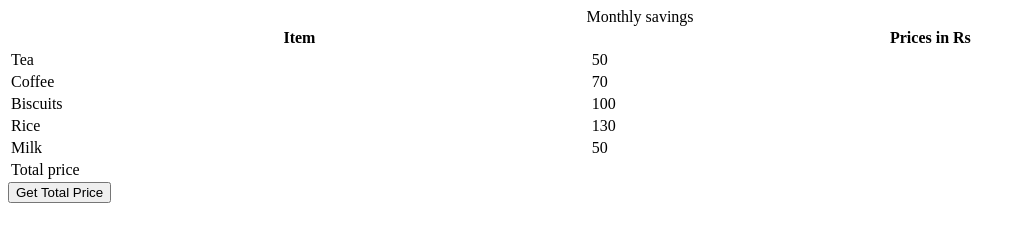
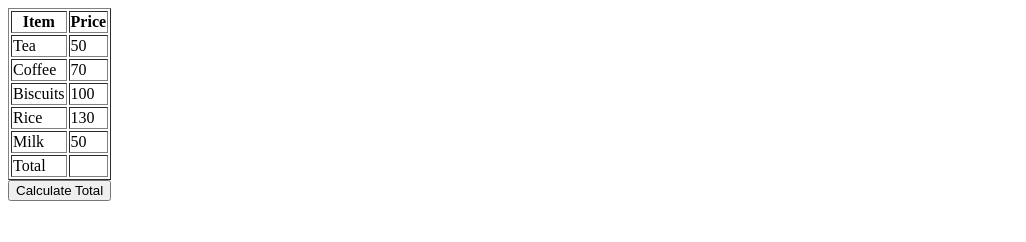
Before and after one commit to acciojob/grofers-checkout-kvniranwb, a website: page main.html in a window 1280 px wide. Shown: the whole page, without its empty margins (0-1026 px from the left). Drawn offline with Linux system fonts and the light colour scheme.

Commit message:
created a submission

```diff
--- a/main.html
+++ b/main.html
@@ -1,53 +1,52 @@
 <!DOCTYPE html>
-
 <html>
 
 <head>
-	<link rel="stylesheet" href="styles.css">
+    <link rel="stylesheet" href="styles.css">
 </head>
 
 <body>
-    <!-- the entire body must be written by student -->
-    <table style="width: 100%">
-    <caption>
-      Monthly savings
-    </caption>
+
+<table border="1">
     <tr>
-      <th>Item</th>
-      <th>Prices in Rs</th>
+        <th>Item</th>
+        <th>Price</th>
     </tr>
+
     <tr>
-      <td class="item">Tea</td>
-      <td class="price">50</td>
+        <td>Tea</td>
+        <td class="prices" contenteditable="true">50</td>
     </tr>
+
     <tr>
-      <td class="item">Coffee</td>
-      <td class="price">70</td>
+        <td>Coffee</td>
+        <td class="prices" contenteditable="true">70</td>
     </tr>
+
     <tr>
-      <td class="item">Biscuits</td>
-      <td class="price">100</td>
+        <td>Biscuits</td>
+        <td class="prices" contenteditable="true">100</td>
     </tr>
+
     <tr>
-      <td class="item">Rice</td>
-      <td class="price">130</td>
+        <td>Rice</td>
+        <td class="prices" contenteditable="true">130</td>
     </tr>
+
     <tr>
-      <td class="item">Milk</td>
-      <td class="price">50</td>
+        <td>Milk</td>
+        <td class="prices" contenteditable="true">50</td>
     </tr>
-		<tr>
-			<td>
-				Total price
-			</td>
-			<td id ="price">
 
-			</td>
-        </tr>
-  </table>
-    <script type="text/javascript" src="./script.js">
-</script>
+    <tr>
+        <td>Total</td>
+        <td id="ans"></td>
+    </tr>
+</table>
+
+<button id="calculate">Calculate Total</button>
+
+<script src="./script.js"></script>
 
 </body>
-
 </html>
--- a/script.js
+++ b/script.js
@@ -1,17 +1,13 @@
-const getSumBtn = document.createElement("button");
-getSumBtn.append("Get Total Price");
-document.body.appendChild(getSumBtn);
-let prices = document.querySelectorAll(".price")
-const getSum = () => {
-//Add your code here
-	let sum = 0;
-	prices.forEach((price) => {
+const btn = document.getElementById("calculate");
+
+btn.addEventListener("click", function () {
+    const prices = document.querySelectorAll(".prices");
+
+    let sum = 0;
+
+    prices.forEach(price => {
         sum += Number(price.textContent);
     });
 
-	let c = document.getElementById("price");
-	c.textContent = sum;
-
-};
-
-getSumBtn.addEventListener("click", getSum);
+    document.getElementById("ans").textContent = sum;
+});
```
